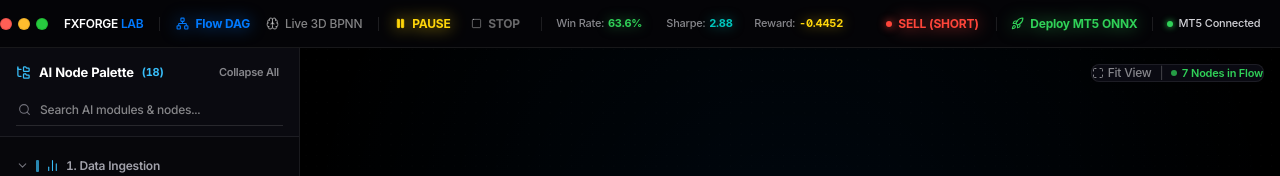
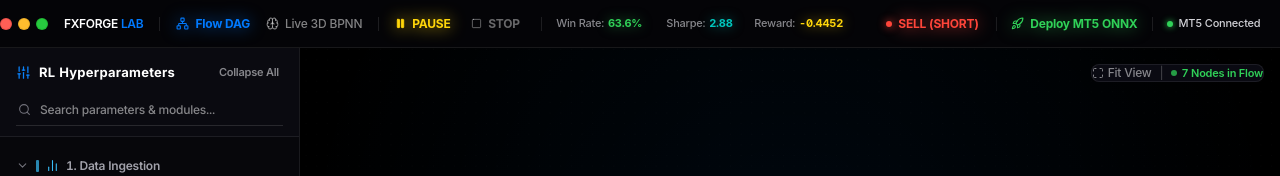
Before and after one commit to superman-owner/AI-RL-BPNN, a React (Vite) app: page / in a window 1280 px wide. Shown: the top 176 px of the page. Built offline with nearby package versions, Linux system fonts and the light colour scheme.

Commit message:
style(header): rename sidebar title to RL Hyperparameters and remove all text-shadow blurry glows

```diff
--- a/src/components/Sidebar/NodePalette.tsx
+++ b/src/components/Sidebar/NodePalette.tsx
@@ -18,7 +18,6 @@ import {
   Bot,
   Layers,
   Settings,
-  FolderTree,
 } from 'lucide-react';
 
 // Map Group Icons
@@ -64,7 +63,6 @@ export const NodePalette: React.FC<NodePaletteProps> = ({ onOpenSettings }) => {
   };
 
   const q = query.toLowerCase().trim();
-  const totalNodesCount = GROUPS.reduce((acc, g) => acc + nodesByGroup(g.id).length, 0);
 
   return (
     <aside
@@ -86,7 +84,7 @@ export const NodePalette: React.FC<NodePaletteProps> = ({ onOpenSettings }) => {
         zIndex: 20,
       }}
     >
-      {/* 1. Header: Pure Minimalist Crisp Typography */}
+      {/* 1. Header: RL Hyperparameters (Pure Crisp Minimalist) */}
       <div
         style={{
           padding: '14px 16px 10px',
@@ -106,25 +104,25 @@ export const NodePalette: React.FC<NodePaletteProps> = ({ onOpenSettings }) => {
         >
           <div
             style={{
-              fontSize: 13,
-              fontWeight: 700,
-              color: '#ffffff',
               display: 'flex',
               alignItems: 'center',
               gap: 8,
             }}
           >
-            <FolderTree size={15} color="#38bdf8" />
-            <span>AI Node Palette</span>
+            <Sliders size={15} color="#0a84ff" />
+            <div>
               <span
                 style={{
-                fontSize: 11,
-                color: '#38bdf8',
+                  fontSize: 13,
                   fontWeight: 700,
+                  color: '#ffffff',
+                  letterSpacing: '0.02em',
+                  display: 'block',
                 }}
               >
-              ({totalNodesCount})
+                RL Hyperparameters
               </span>
+            </div>
           </div>
 
           <button
@@ -164,7 +162,7 @@ export const NodePalette: React.FC<NodePaletteProps> = ({ onOpenSettings }) => {
           <input
             value={query}
             onChange={(e) => setQuery(e.target.value)}
-            placeholder="Search AI modules & nodes..."
+            placeholder="Search parameters & modules..."
             style={{
               width: '100%',
               boxSizing: 'border-box',
@@ -189,7 +187,7 @@ export const NodePalette: React.FC<NodePaletteProps> = ({ onOpenSettings }) => {
         </div>
       </div>
 
-      {/* 2. Flat List: Gray Default -> White on Hover */}
+      {/* 2. Flat List: Gray Default -> Pure Crisp White on Hover */}
       <div
         id="node-palette-scroll-container"
         style={{
```
Lines whose indentation alone changed are shown as unchanged.
